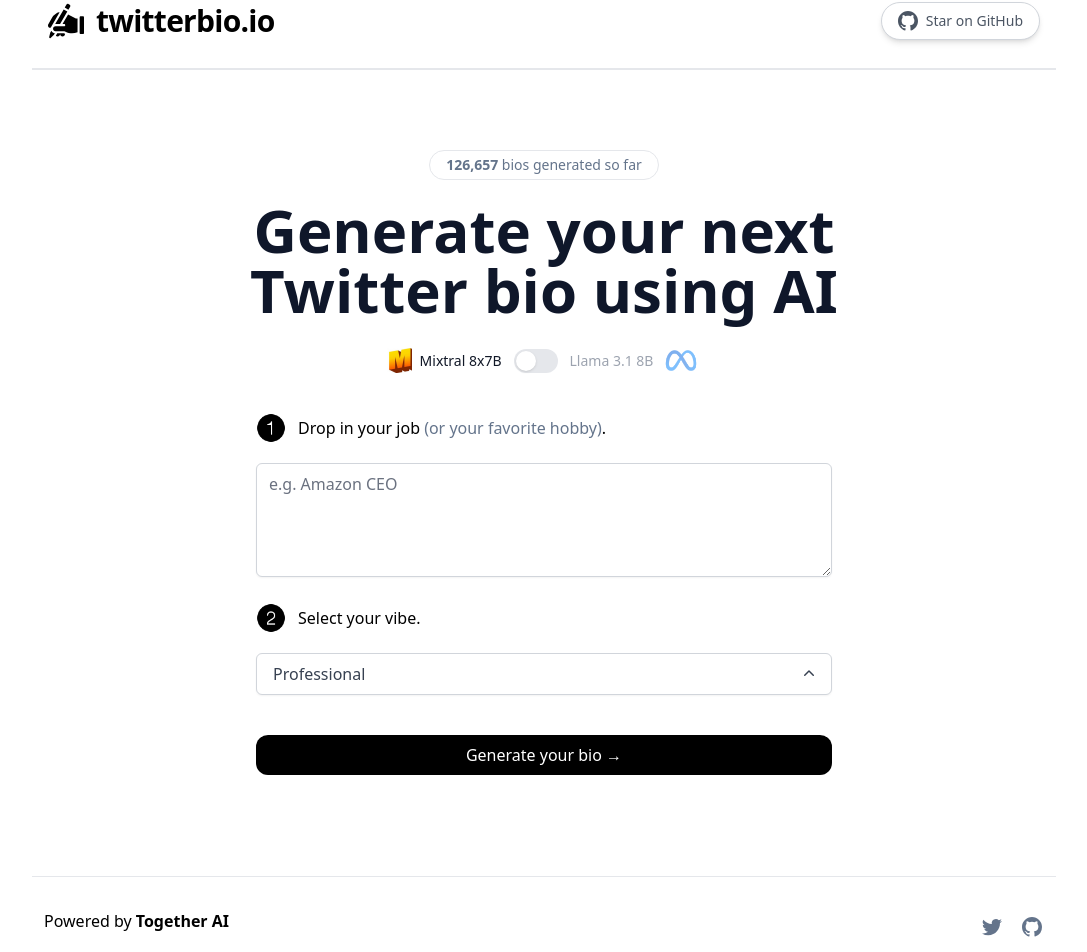
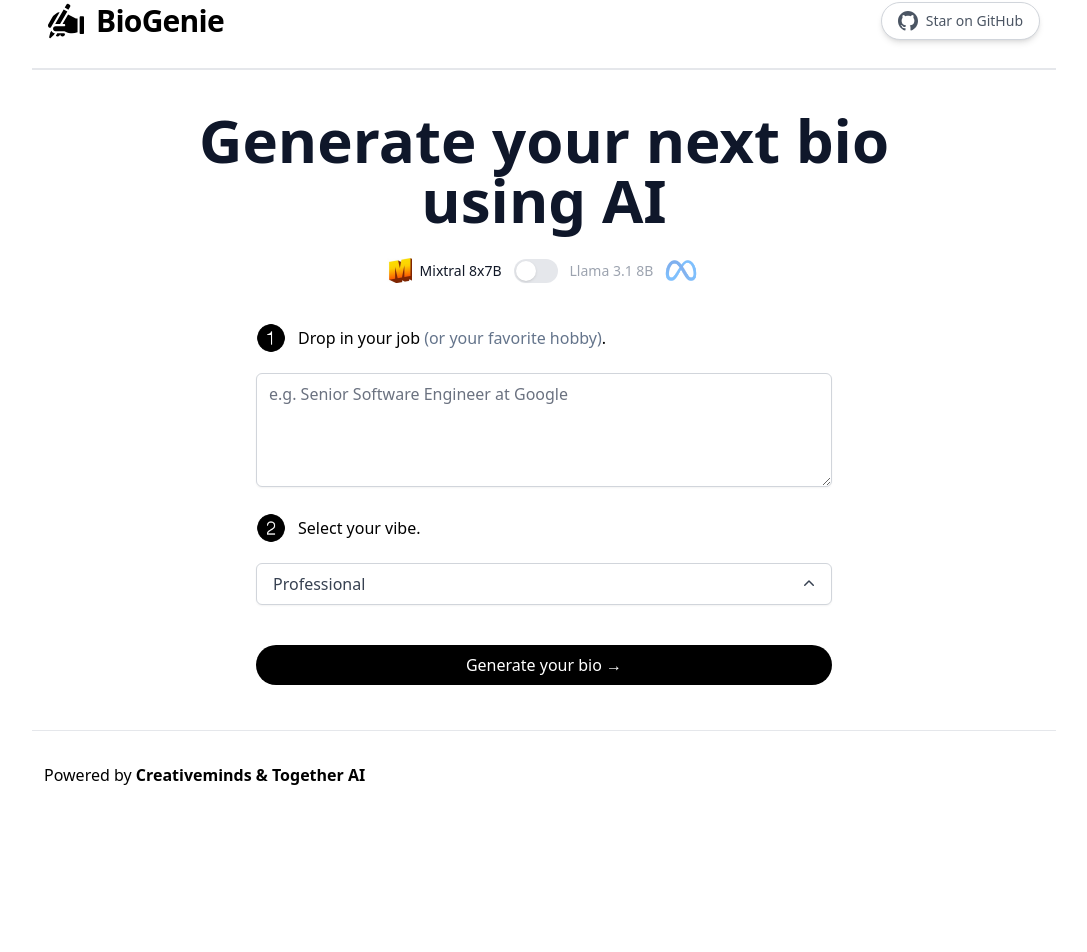
Before and after one commit to faizanrauf6/boi-genie, a Next.js app: page / in a window 1280 px wide. Shown: the part 26-978 px from the top of the page, without its empty margins (96-1183 px from the left). After the commit the page ends 844 px from the top, so only its background shows below. Built offline with nearby package versions, Linux system fonts and the light colour scheme.

Commit message:
Added some fixes and revamp some code to make this suitable

```diff
--- a/app/layout.tsx
+++ b/app/layout.tsx
@@ -12,8 +12,8 @@
   variable: "--font-geist-mono",
 });
 
-let title = "Tweetbio – AI Twitter Bio Generator";
-let description = "Generate your next Twitter bio in seconds";
+let title = "BioGenie – AI Bio Generator";
+let description = "Generate your next bio in seconds";
 let url = "https://www.twitterbio.io/";
 let ogimage = "https://www.twitterbio.io/og-image.png";
 let sitename = "twitterbio.io";
@@ -33,12 +33,6 @@
     siteName: sitename,
     locale: "en_US",
     type: "website",
-  },
-  twitter: {
-    card: "summary_large_image",
-    images: [ogimage],
-    title,
-    description,
   },
 };
 
--- a/app/page.tsx
+++ b/app/page.tsx
@@ -26,14 +26,26 @@
   };
 
   const prompt = `Generate 3 ${
-    vibe === "Casual" ? "relaxed" : vibe === "Funny" ? "silly" : "Professional"
-  } twitter biographies with no hashtags and clearly labeled "1.", "2.", and "3.". Only return these 3 twitter bios, nothing else. ${
-    vibe === "Funny" ? "Make the biographies humerous" : ""
-  }Make sure each generated biography is less than 300 characters, has short sentences that are found in Twitter bios, and feel free to use this context as well: ${bio}${
+    vibe === "Casual" ? "relaxed" : vibe === "Funny" ? "silly" : "professional"
+  } personal bios with no hashtags and clearly labeled "1.", "2.", and "3.". Only return these 3 bios, nothing else. ${
+    vibe === "Funny" ? "Make the bios humorous. " : ""
+  }Make sure each bio is under 300 characters, uses short, natural sentences, and matches this context: ${bio}${
     bio.slice(-1) === "." ? "" : "."
   }`;
 
   const generateBio = async (e: any) => {
+    if (!bio) {
+      toast("Please enter a job or hobby", { icon: "❌" });
+      return;
+    }
+    if (bio.length > 100) {
+      toast("Bio is too long", { icon: "❌" });
+      return;
+    }
+    if (bio.length < 3) {
+      toast("Bio is too short", { icon: "❌" });
+      return;
+    }
     e.preventDefault();
     setGeneratedBios("");
     setLoading(true);
@@ -64,12 +76,9 @@
   return (
     <div className="flex max-w-5xl mx-auto flex-col items-center justify-center py-2 min-h-screen">
       <Header />
-      <main className="flex flex-1 w-full flex-col items-center justify-center text-center px-4 mt-12 sm:mt-20">
-        <p className="border rounded-2xl py-1 px-4 text-slate-500 text-sm mb-5 hover:scale-105 transition duration-300 ease-in-out">
-          <b>126,657</b> bios generated so far
-        </p>
+      <main className="flex flex-1 w-full flex-col items-center justify-center text-center px-4 mt-10 sm:mt-10">
         <h1 className="sm:text-6xl text-4xl max-w-[708px] font-bold text-slate-900">
-          Generate your next Twitter bio using AI
+          Generate your next bio using AI
         </h1>
         <div className="mt-7">
           <Toggle isGPT={isLlama} setIsGPT={setIsLlama} />
@@ -94,7 +103,7 @@
             onChange={(e) => setBio(e.target.value)}
             rows={4}
             className="w-full rounded-md border-gray-300 shadow-sm focus:border-black focus:ring-black my-5"
-            placeholder={"e.g. Amazon CEO"}
+            placeholder={"e.g. Senior Software Engineer at Google"}
           />
           <div className="flex mb-5 items-center space-x-3">
             <Image src="/2-black.png" width={30} height={30} alt="1 icon" />
@@ -112,7 +121,7 @@
             </button>
           ) : (
             <button
-              className="bg-black rounded-xl text-white font-medium px-4 py-2 sm:mt-10 mt-8 hover:bg-black/80 w-full"
+              className="bg-black text-white font-medium px-4 py-2 rounded-full sm:mt-10 mt-5 hover:bg-black/80 w-full"
               onClick={(e) => generateBio(e)}
             >
               Generate your bio &rarr;
@@ -125,7 +134,7 @@
           toastOptions={{ duration: 2000 }}
         />
         <hr className="h-px bg-gray-700 border-1 dark:bg-gray-700" />
-        <div className="space-y-10 my-10">
+        <div className="space-y-10 my-3">
           {generatedBios && (
             <>
               <div>
@@ -143,12 +152,10 @@
                   .map((generatedBio) => {
                     return (
                       <div
-                        className="bg-white rounded-xl shadow-md p-4 hover:bg-gray-100 transition cursor-copy border"
+                        className="bg-white rounded-xl shadow-md p-4 hover:bg-gray-100 transition cursor-pointer border flex justify-between items-start"
                         onClick={() => {
                           navigator.clipboard.writeText(generatedBio);
-                          toast("Bio copied to clipboard", {
-                            icon: "✂️",
-                          });
+                          toast("Bio copied to clipboard", { icon: "📋" });
                         }}
                         key={generatedBio}
                       >
--- a/components/Footer.tsx
+++ b/components/Footer.tsx
@@ -1,4 +1,3 @@
-import Link from 'next/link';
 
 export default function Footer() {
   return (
@@ -6,39 +5,13 @@
       <div>
         Powered by{' '}
         <a
-          href="https://togetherai.link"
+          href="https://github.com/faizanrauf6"
           target="_blank"
           rel="noreferrer"
           className="font-bold hover:underline transition underline-offset-2"
         >
-          Together AI
+          Creativeminds & Together AI
         </a>
-      </div>
-      <div className="flex space-x-4 pb-4 sm:pb-0">
-        <Link
-          href="https://twitter.com/nutlope"
-          className="group"
-          aria-label="TaxPal on Twitter"
-        >
-          <svg
-            aria-hidden="true"
-            className="h-6 w-6 fill-slate-500 group-hover:fill-slate-700"
-          >
-            <path d="M8.29 20.251c7.547 0 11.675-6.253 11.675-11.675 0-.178 0-.355-.012-.53A8.348 8.348 0 0 0 22 5.92a8.19 8.19 0 0 1-2.357.646 4.118 4.118 0 0 0 1.804-2.27 8.224 8.224 0 0 1-2.605.996 4.107 4.107 0 0 0-6.993 3.743 11.65 11.65 0 0 1-8.457-4.287 4.106 4.106 0 0 0 1.27 5.477A4.073 4.073 0 0 1 2.8 9.713v.052a4.105 4.105 0 0 0 3.292 4.022 4.093 4.093 0 0 1-1.853.07 4.108 4.108 0 0 0 3.834 2.85A8.233 8.233 0 0 1 2 18.407a11.615 11.615 0 0 0 6.29 1.84" />
-          </svg>
-        </Link>
-        <Link
-          href="https://github.com/Nutlope/twitterbio"
-          className="group"
-          aria-label="TaxPal on GitHub"
-        >
-          <svg
-            aria-hidden="true"
-            className="h-6 w-6 fill-slate-500 group-hover:fill-slate-700"
-          >
-            <path d="M12 2C6.477 2 2 6.484 2 12.017c0 4.425 2.865 8.18 6.839 9.504.5.092.682-.217.682-.483 0-.237-.008-.868-.013-1.703-2.782.605-3.369-1.343-3.369-1.343-.454-1.158-1.11-1.466-1.11-1.466-.908-.62.069-.608.069-.608 1.003.07 1.531 1.032 1.531 1.032.892 1.53 2.341 1.088 2.91.832.092-.647.35-1.088.636-1.338-2.22-.253-4.555-1.113-4.555-4.951 0-1.093.39-1.988 1.029-2.688-.103-.253-.446-1.272.098-2.65 0 0 .84-.27 2.75 1.026A9.564 9.564 0 0 1 12 6.844a9.59 9.59 0 0 1 2.504.337c1.909-1.296 2.747-1.027 2.747-1.027.546 1.379.202 2.398.1 2.651.64.7 1.028 1.595 1.028 2.688 0 3.848-2.339 4.695-4.566 4.943.359.309.678.92.678 1.855 0 1.338-.012 2.419-.012 2.747 0 .268.18.58.688.482A10.02 10.02 0 0 0 22 12.017C22 6.484 17.522 2 12 2Z" />
-          </svg>
-        </Link>
       </div>
     </footer>
   );
--- a/components/Header.tsx
+++ b/components/Header.tsx
@@ -11,12 +11,12 @@
           className="sm:w-9 sm:h-9 w-8 h-8"
         />
         <h1 className="sm:text-3xl text-2xl font-bold ml-2 tracking-tight">
-          twitterbio.io
+          BioGenie
         </h1>
       </Link>
       <a
         className="flex max-w-fit items-center justify-center space-x-2 rounded-full border border-gray-300 bg-white px-4 py-2 text-sm text-gray-600 shadow-md transition-colors hover:bg-gray-100"
-        href="https://github.com/Nutlope/twitterbio"
+        href="https://github.com/faizanrauf6/boi-genie"
         target="_blank"
         rel="noopener noreferrer"
       >
```
Also changed, not shown: 2 other files (tests, documents, lock files or other folders).
